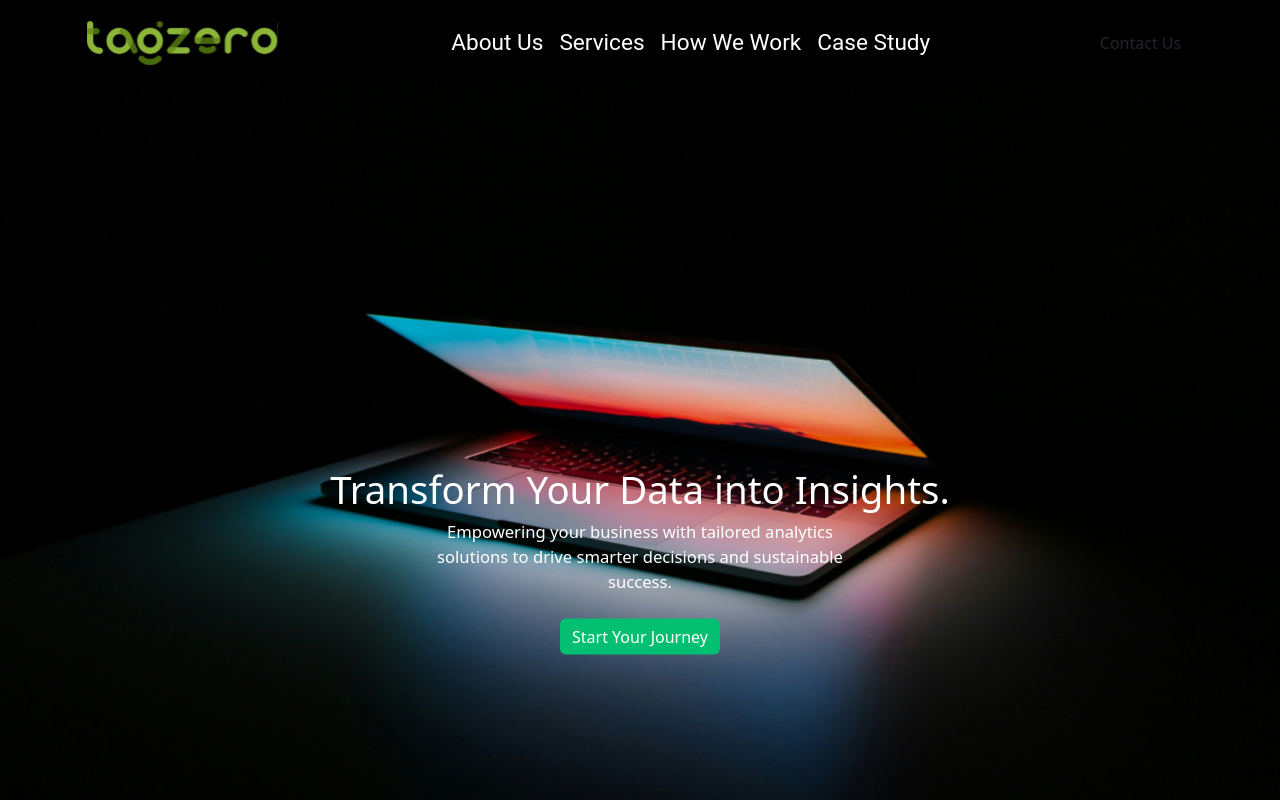
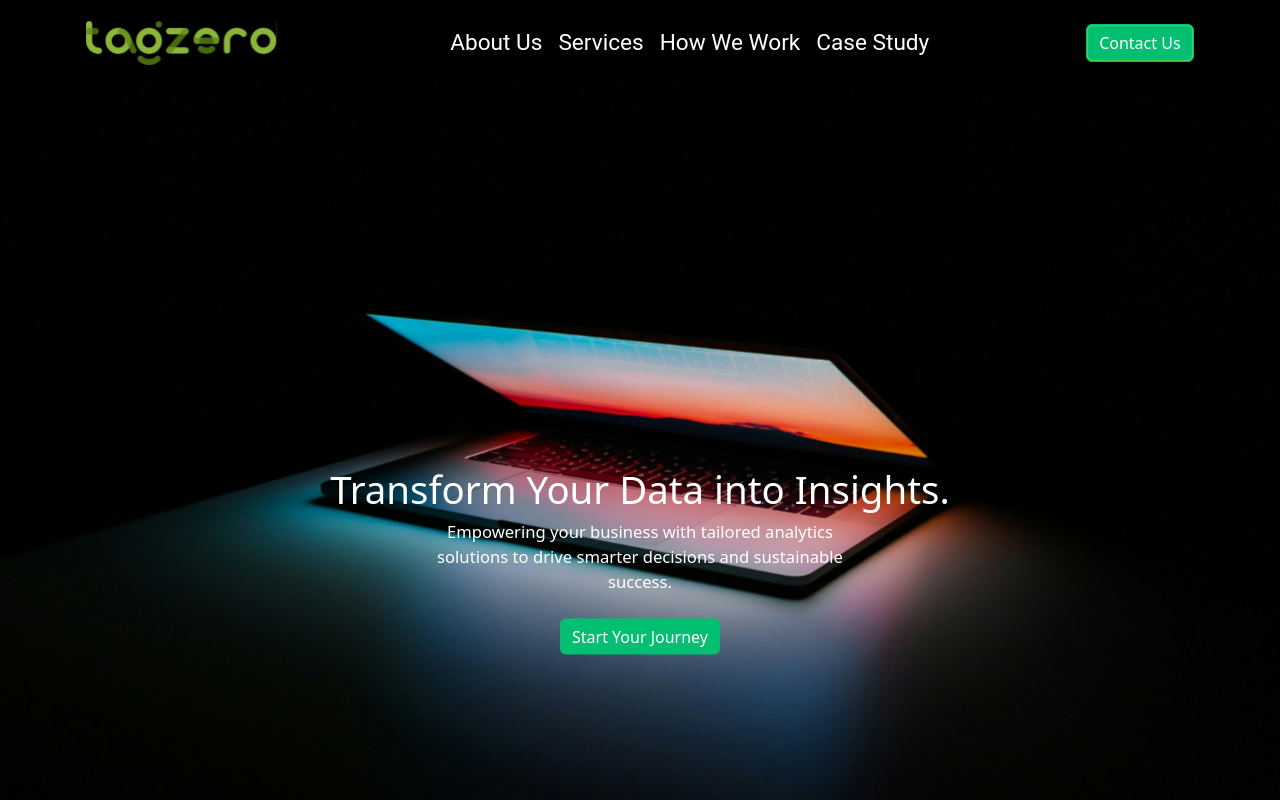
Before and after one commit to sowntharyasekar/Tagzero-Final-code, a React (Create React App) app: page / in a window 1280 px wide. In both pictures the pointer is over the button "Contact Us". Shown: the top 800 px of the page. Built offline with nearby package versions, Linux system fonts and the light colour scheme.

Commit message:
button style

```diff
--- a/src/App.css
+++ b/src/App.css
@@ -115,6 +115,14 @@ body {
   border: none;
 
 }
+.btn.buttoncolor:hover{
+  background-color: #03BF71;
+  color: white;
+  border: 1px solid #03BF71;
+  box-shadow: inset 0 0 2px yellow;
+
+
+}
 .navbar.navbgclr{
   background-color: black;
 
```
